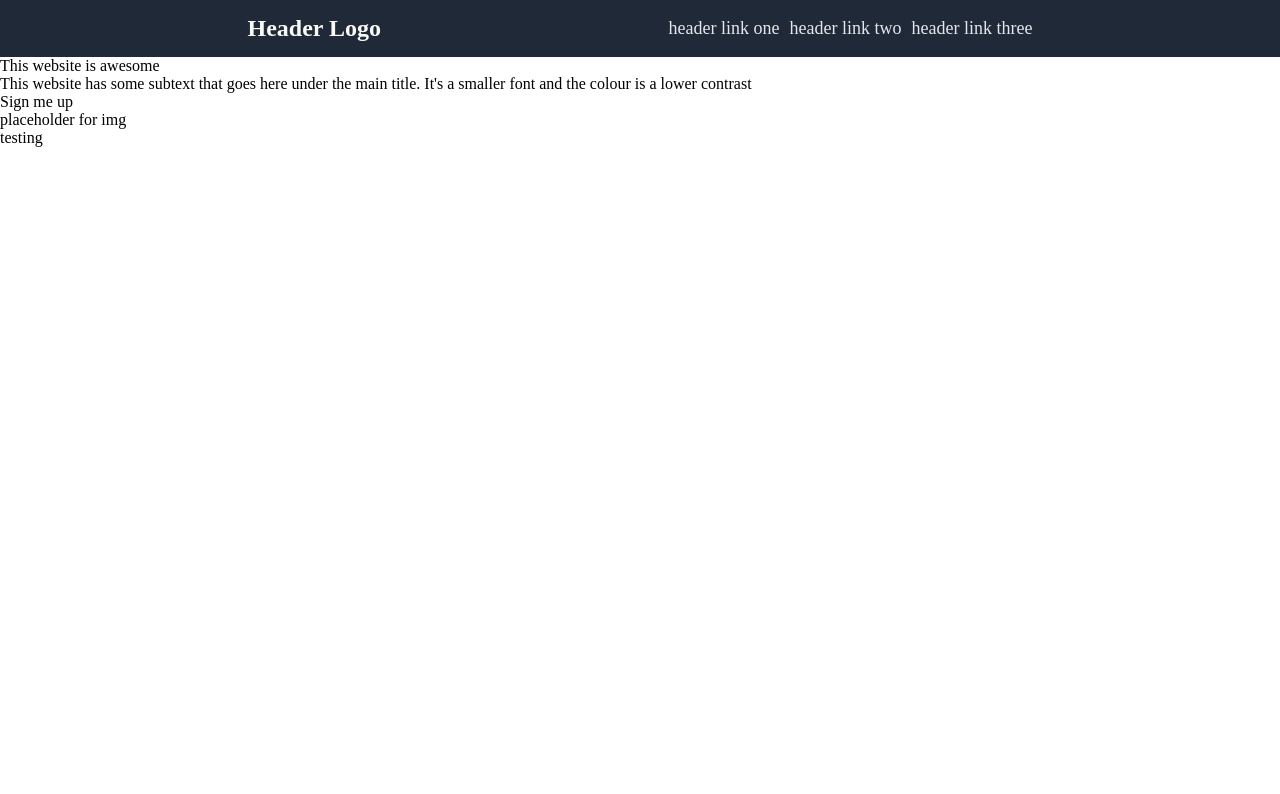
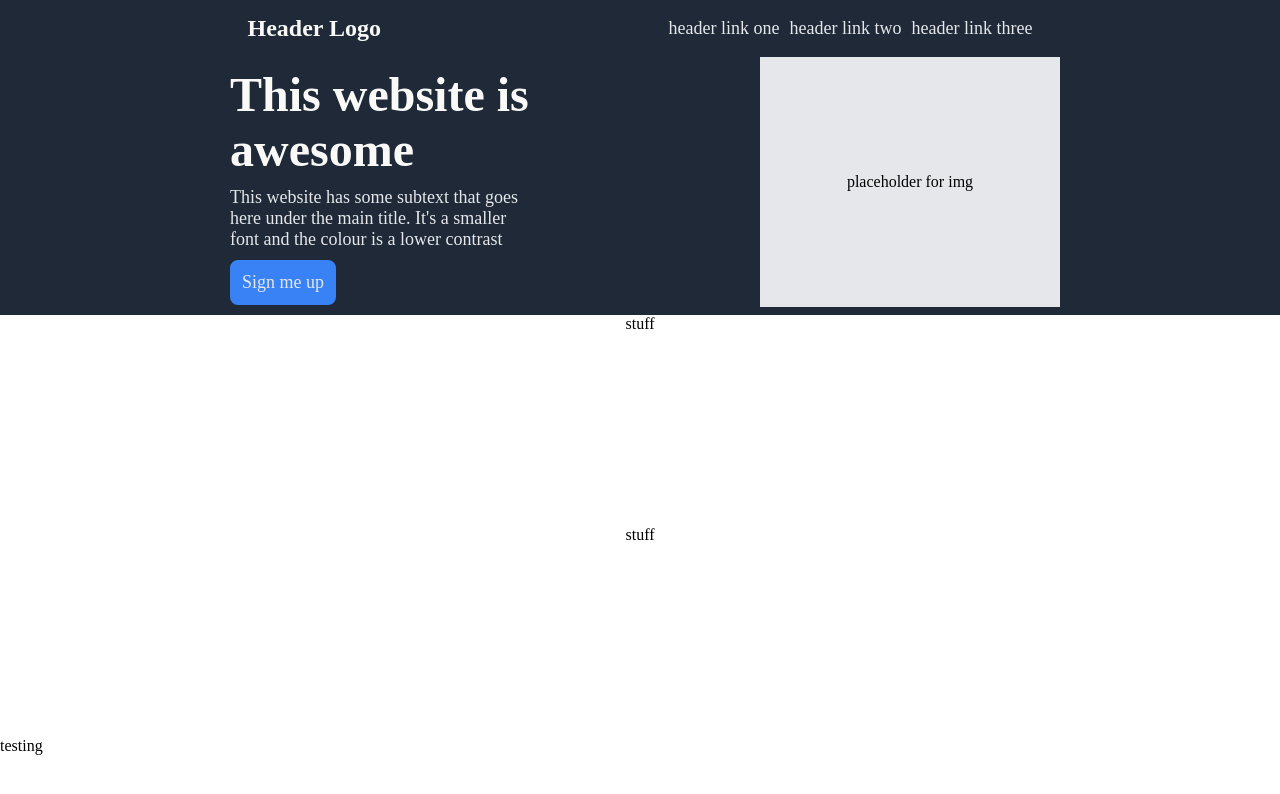
Before and after one commit to ramankala/test-taking-proj, a React (Create React App) app: page / in a window 1280 px wide. Shown: the top 794 px of the page. Built offline with nearby package versions, Linux system fonts and the light colour scheme.

Commit message:
Complete company section of landing page

```diff
--- a/src/Home.js
+++ b/src/Home.js
@@ -8,15 +8,15 @@ const Home = () => {
                 <div>
                     <div>This website is awesome</div>
                     <div>This website has some subtext that goes here under the main title.  It's a smaller font and the colour is a lower contrast</div>
-                    <div>Sign me up</div>
+                    <div className = 'sign-up-btn'>Sign me up</div>
                 </div>
                 <div>placeholder for img</div>
             </div>
             <div className = 'testBox'>
-
+                stuff
             </div>
             <div className = 'quoteBox'>
-
+                stuff
             </div>
         </div>
     )
--- a/src/styles/Header.css
+++ b/src/styles/Header.css
@@ -15,4 +15,5 @@
     gap: 10px;
     font-size: 18px;
     color: #E5E7EB;
+    cursor: pointer;
 }
--- a/src/styles/Home.css
+++ b/src/styles/Home.css
@@ -4,6 +4,56 @@ html, body, #root {
     margin: 0;
 }
 .container{
+    height: 85%;
     display: flex;
+    flex-direction: column;
+    justify-content: center;
+    align-items: center;
+}
+.companyBox{
+    flex: 1;
+    width: 100%;
+    display: flex;
+    justify-content: space-evenly;
+    background-color: #1F2937;
+}
+.companyBox > div:nth-child(1) {
+    display: flex;
+    flex-direction: column;
+    justify-content: center;
+    align-items: flex-start;
+    width: 300px;
+    padding: 10px;
+    font-size: 18px;
+    color: #E5E7EB;
+    gap: 10px;
+}
+.companyBox > div:nth-child(1) > div:nth-child(1){
+    font-size: 48px;
+    color: #F9FAF8;
+    font-weight: bolder;
+}
+.sign-up-btn{
+    border: 2px solid #3882F6;
+    background-color: #3882F6;
+    padding: 10px;
+    border-radius: 8px;
+}
+.sign-up-btn:hover{
+    cursor: pointer;
+}
+.companyBox > div:nth-child(2) {
+    display: flex;
+    justify-content: center;
+    align-items: center;
+    width: 300px;
+    height: 250px;
+    background-color: #E5E7EB;
+}
 
+.testBox{
+    flex: 1;
 }
+.quoteBox{
+    flex: 1;
+}
```
